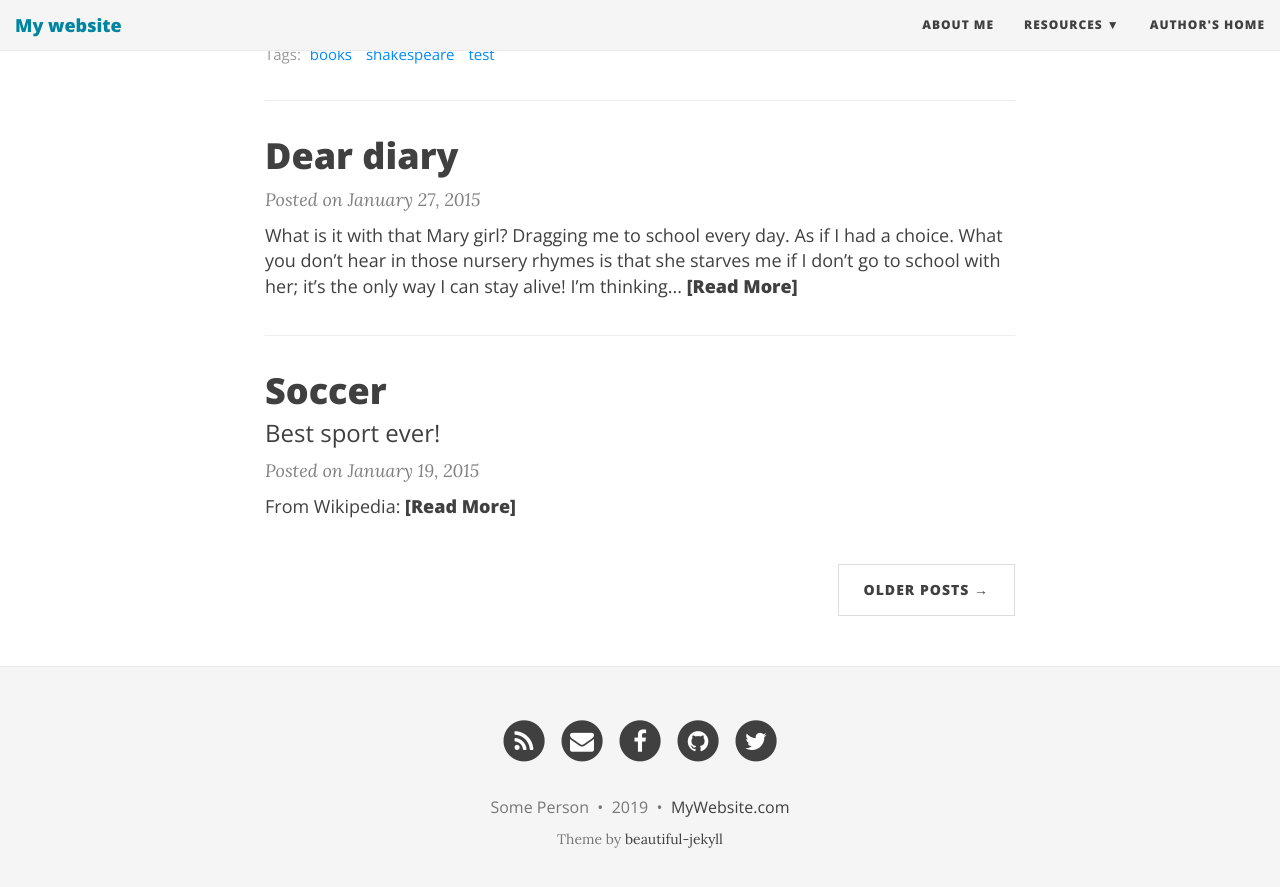
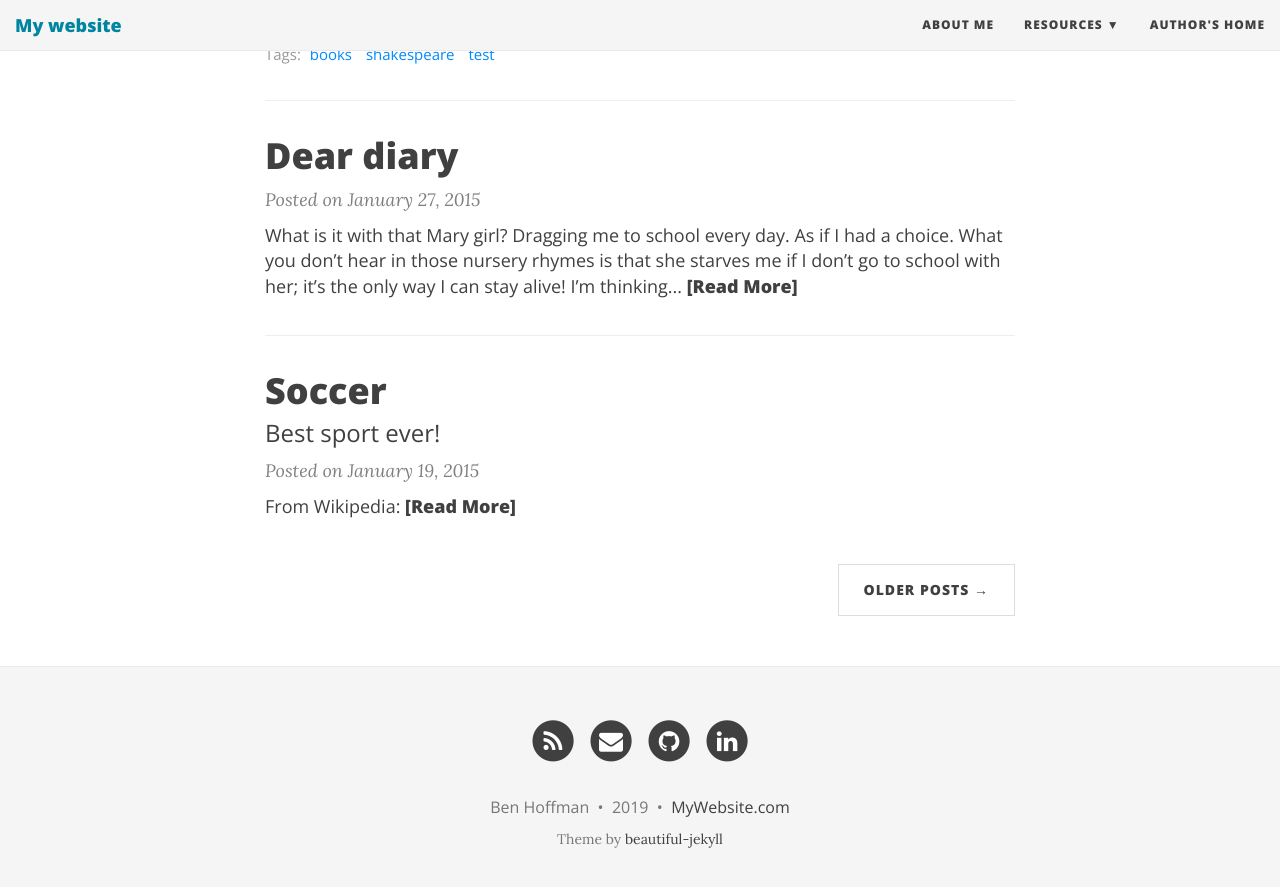
Before and after one commit to hoffmben/hoffmben.github.io, a Jekyll site: the page built from index.html, in a window 1280 px wide and 900 px high, scrolled down 1134 px. Shown: the top 887 px of the window. Built offline with Jekyll 4.4.1, drawn with Linux system fonts in a browser that asks for light colours; nearby versions of some CDN libraries; the list of posts is cut into pages by our own code.

Commit message:
Updated contact info

```diff
--- a/_config.yml
+++ b/_config.yml
@@ -22,9 +22,9 @@ description: A virtual proof that I'm awesome
 navbar-links:
   About Me: "aboutme"
   Resources:
-    - Beautiful Jekyll: "http://deanattali.com/beautiful-jekyll/"
-    - Learn markdown: "http://www.markdowntutorial.com/"
-  Author's home: "http://deanattali.com"
+    - Beautiful Jekyll: #"http://deanattali.com/beautiful-jekyll/"
+    - Learn markdown: #"http://www.markdowntutorial.com/"
+  Author's home: #"http://deanattali.com"
 
 # Image to show in the navigation bar - image must be a square (width = height)
 # Remove this parameter if you don't want an image in the navbar
@@ -60,7 +60,7 @@ footer-link-col: "#404040"
 # Change all these values or delete the ones you don't want.
 # Important: you must keep the "name" parameter, everything else you can remove
 author:
-  name: Some Person
+  name: Ben Hoffman
 
 # Select your active Social Network Links.
 # Uncomment the links you want to show in the footer and add your information to each link.
@@ -68,12 +68,12 @@ author:
 # If you want to add a new link that isn't here, you'll need to also edit the file _data/SocialNetworks.yml
 social-network-links:
   rss: true
-  email: "someone@example.com"
-  facebook: deanattali
-  github: daattali
-  twitter: daattali
+  email: "benjaminLhoffman@gmail.com"
+#  facebook: deanattali
+  github: hoffmben
+#  twitter: daattali
 #  reddit: yourname
-#  linkedin: daattali
+  linkedin: hoffmanLbenjamin
 #  xing: yourname
 #  stackoverflow: "3943160/daattali"
 #  snapchat: deanat78
```
